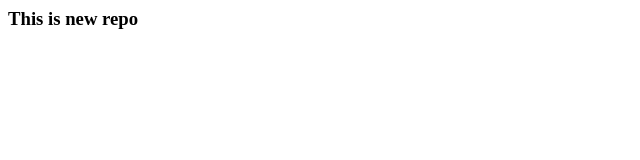
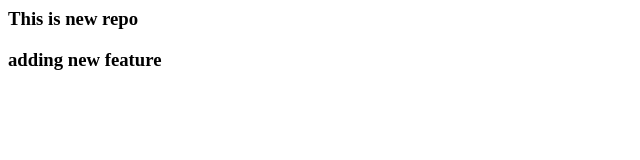
Before and after one commit to PRABIN009/localrepo, a plain HTML site: page index.html in a window 1280 px wide. Shown: the whole page, without its empty margins (0-640 px from the left). Drawn offline with Linux system fonts and the light colour scheme.

Commit message:
adding new feature

```diff
--- a/index.html
+++ b/index.html
@@ -1,3 +1,4 @@
 <div>
   <h3>This is new repo</h3>
+  <h3>adding new feature</h3>
 </div>
```
